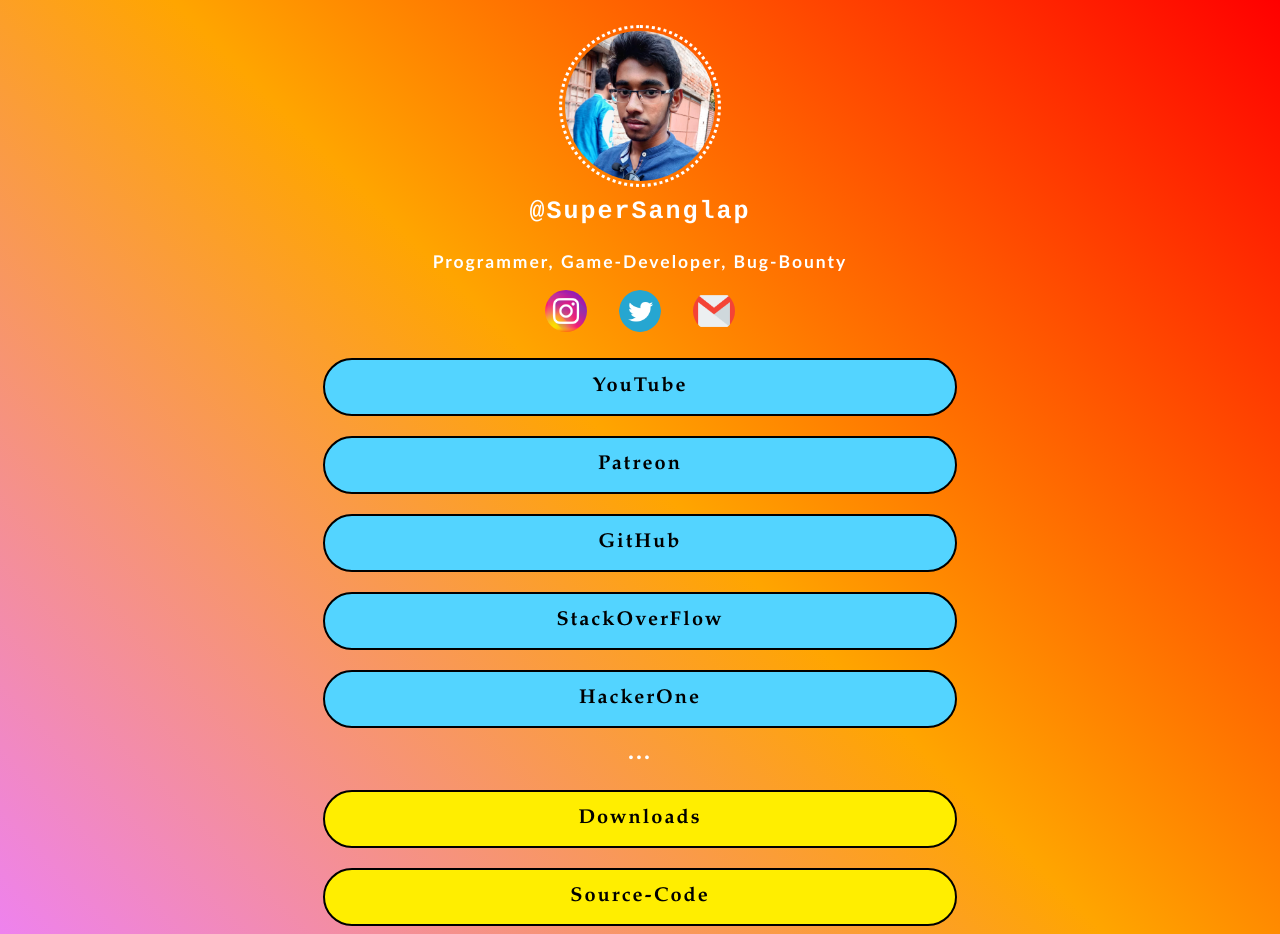
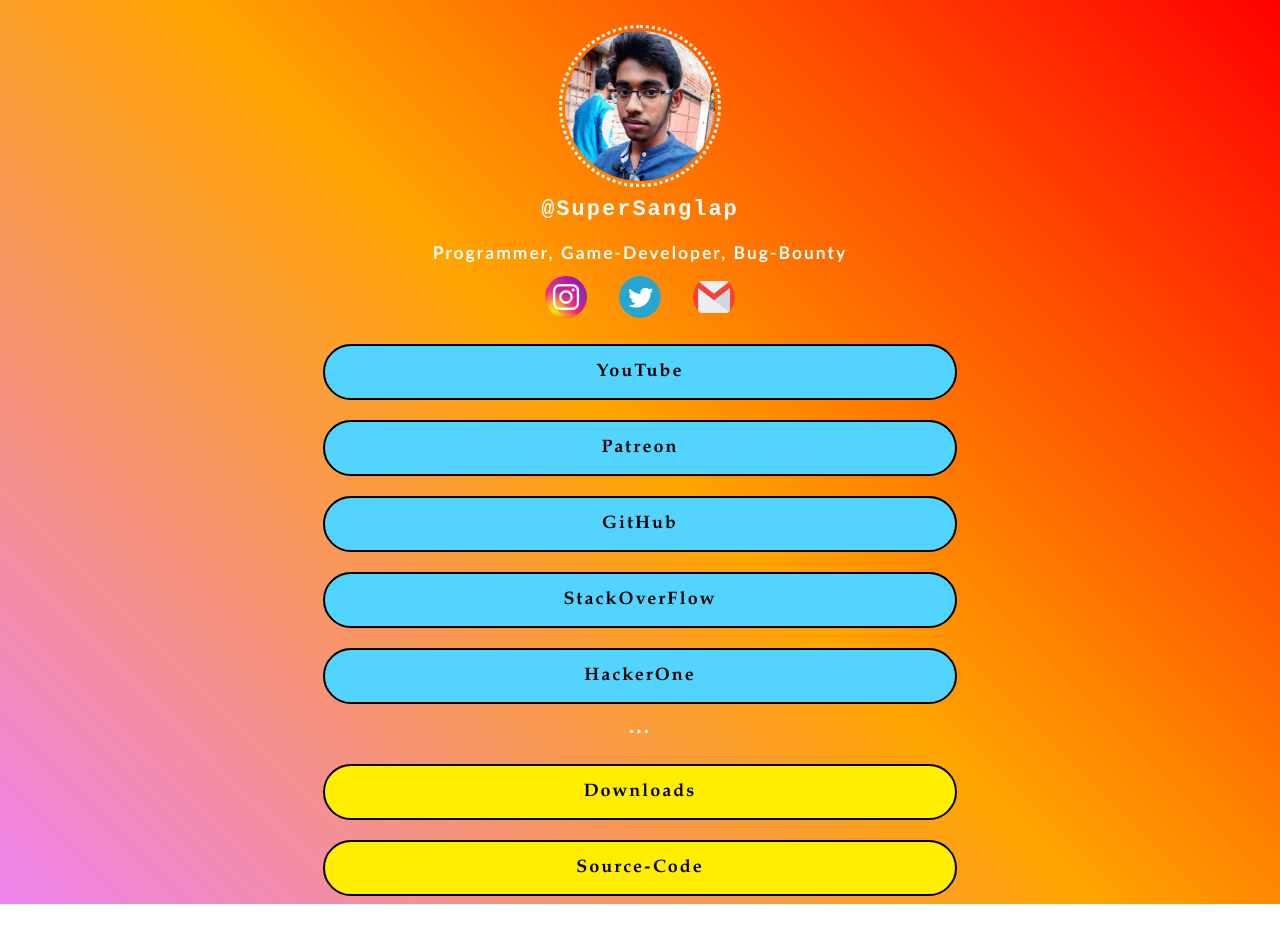
Before and after one commit to SuperSanglap/multilink, a plain HTML site: page index.html in a window 1280 px wide. After the commit the page ends 904 px from the top, so only its background shows below. Drawn offline with Linux system fonts and the light colour scheme.

Commit message:
Update styles.css

```diff
--- a/styles.css
+++ b/styles.css
@@ -24,7 +24,7 @@
 }
 .profile {
     text-align: center;
-    font-size: 25px;
+    font-size: 22px;
     padding: 10px;
     font-weight: bold;
     font-family: 'Courier', 'sans-serif';
@@ -32,14 +32,14 @@
 .description {
     text-align: center;
     font-size: 17.5px;
-    padding: 15px;
+    padding: 10px;
     font-weight: bold;
 }
 .links {
     background-color:rgb(83, 212, 255);
     font-family: 'Garamond', 'sans-serif';
     color: black;
-    font-size: 20px;
+    font-size: 18px;
     text-align: center;
     margin-top: 20px;
     padding: 15px;
@@ -58,7 +58,7 @@
     background-color:rgb(255, 238, 0);
     font-family: 'Garamond', 'sans-serif';
     color: black;
-    font-size: 20px;
+    font-size: 18px;
     text-align: center;
     margin-top: 20px;
     padding: 15px;
@@ -79,13 +79,13 @@
 }
 .bottom {
     text-align: center;
-    font-size: 25px;
+    font-size: 23px;
     padding: 6px;
     font-weight: bold;
 }
 .bottomtext {
     text-align: center;
-    font-size: 15px;
+    font-size: 13px;
     padding: 1px;
     font-weight: bolder;
 }
```
